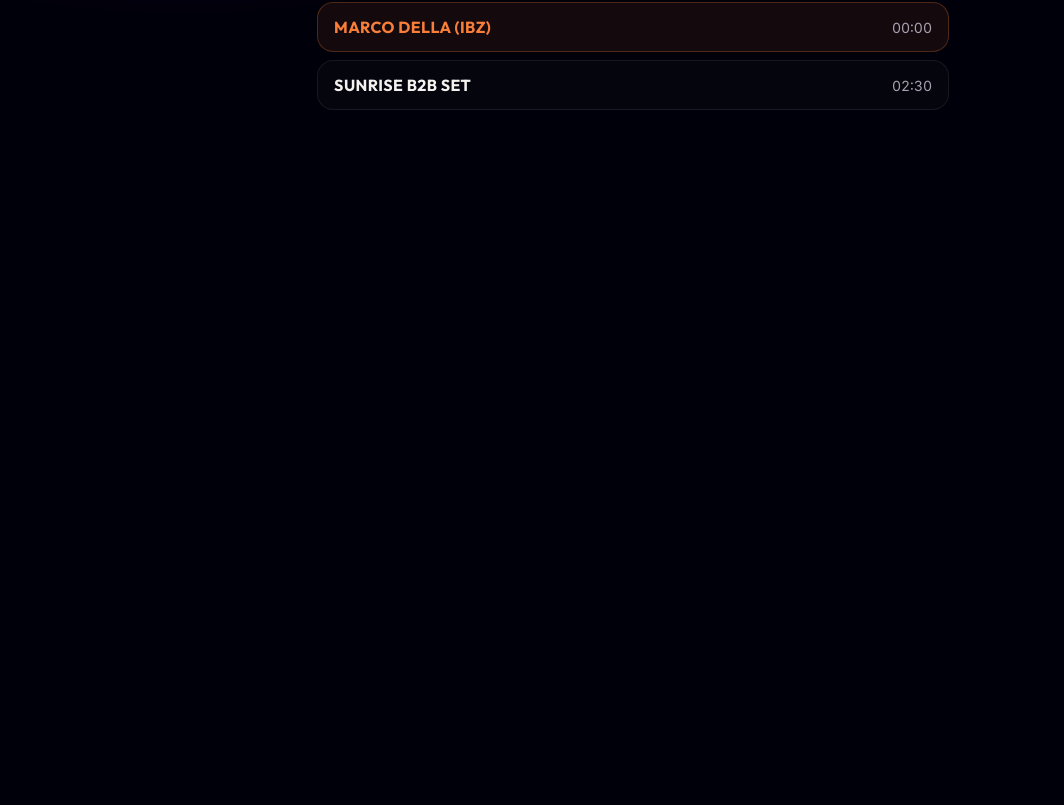
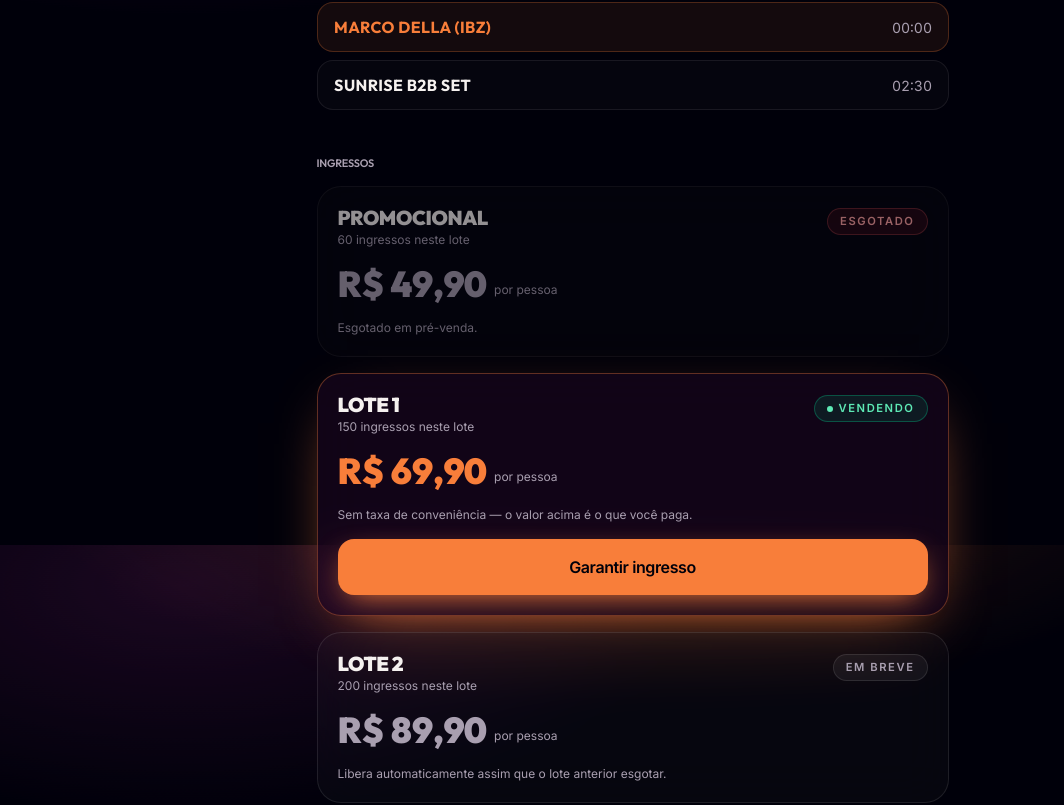
Before and after one commit to TheLastJedi00/sunset-vibezz, an Angular app: page / in a window 1280 px wide. Shown: the part 1055-1860 px from the top of the page, without its empty margins (0-1064 px from the left). Before the commit the page ends 1277 px from the top, so only its background shows below. Built offline with nearby package versions, Linux system fonts and the light colour scheme.

Commit message:
feat: cria molecula LoteCard e lista de lotes na vitrine
Co-Authored-By: Claude Opus 5 (1M context) <noreply@anthropic.com>
Claude-Session: https://claude.ai/code/session_017uRah5L7D8AA3Nt3Qb6pra

```diff
--- a/src/app/pages/vitrine/vitrine-page.ts
+++ b/src/app/pages/vitrine/vitrine-page.ts
@@ -1,11 +1,14 @@
 import { ChangeDetectionStrategy, Component, OnInit, inject } from '@angular/core';
+import { Router } from '@angular/router';
+import { LoteVitrine } from '../../core/models';
 import { BilheteriaStore } from '../../core/state/bilheteria-store';
+import { LoteCard } from '../../ui/molecules/lote-card';
 import { Header } from '../../ui/organisms/header';
 import { Hero } from '../../ui/organisms/hero';
 
 @Component({
   selector: 'app-vitrine-page',
-  imports: [Header, Hero],
+  imports: [Header, Hero, LoteCard],
   changeDetection: ChangeDetectionStrategy.OnPush,
   template: `
     <app-header />
@@ -14,6 +17,25 @@ import { Hero } from '../../ui/organisms/hero';
       @if (store.evento(); as evento) {
         <app-hero [evento]="evento" />
       }
+
+      <section id="ingressos" class="flex flex-col gap-4 px-5 pt-8">
+        <h2 class="text-[0.68rem] font-semibold uppercase tracking-[0.22em] text-ink-muted">
+          Ingressos
+        </h2>
+
+        @for (lote of store.lotes(); track lote.id) {
+          <app-lote-card [lote]="lote" (comprar)="irParaCheckout($event)" />
+        }
+
+        @if (store.esgotado()) {
+          <p
+            class="animate-enter rounded-2xl border border-ink/10 bg-ink/[0.03] px-5 py-4 text-sm text-ink-muted"
+          >
+            Todos os lotes foram vendidos. Siga o perfil do evento para saber de eventuais
+            devoluções.
+          </p>
+        }
+      </section>
 
       @if (store.erro(); as erro) {
         <p
@@ -27,8 +49,13 @@ import { Hero } from '../../ui/organisms/hero';
 })
 export class VitrinePage implements OnInit {
   protected readonly store = inject(BilheteriaStore);
+  private readonly router = inject(Router);
 
   ngOnInit(): void {
     this.store.carregarVitrine();
   }
+
+  protected irParaCheckout(lote: LoteVitrine): void {
+    this.router.navigate(['/checkout'], { queryParams: { lote: lote.id } });
+  }
 }
--- /dev/null
+++ b/src/app/ui/molecules/lote-card.ts
@@ -0,0 +1,90 @@
+import { CurrencyPipe } from '@angular/common';
+import { ChangeDetectionStrategy, Component, computed, input, output } from '@angular/core';
+import { LoteVitrine } from '../../core/models';
+import { Badge } from '../atoms/badge';
+import { Button } from '../atoms/button';
+
+/**
+ * Cartão de lote da vitrine.
+ * O lote ativo é o único com preço em destaque e CTA; os demais existem para
+ * mostrar ao comprador o que ele perde ao esperar (ou já perdeu).
+ */
+@Component({
+  selector: 'app-lote-card',
+  imports: [CurrencyPipe, Badge, Button],
+  changeDetection: ChangeDetectionStrategy.OnPush,
+  host: { class: 'block' },
+  template: `
+    @let l = lote();
+
+    <article [class]="classesCartao()">
+      <div class="flex flex-col gap-4">
+        <div class="flex items-start justify-between gap-3">
+          <div class="flex flex-col gap-1">
+            <h3 class="font-display text-xl font-black uppercase tracking-tight">{{ l.nome }}</h3>
+            <p class="text-xs text-ink-muted">
+              {{ l.quantidadeTotal }} ingressos neste lote
+            </p>
+          </div>
+
+          @switch (l.status) {
+            @case ('ativo') {
+              <app-badge tone="success" [dot]="true" [pulse]="true">Vendendo</app-badge>
+            }
+            @case ('aguardando') {
+              <app-badge tone="muted">Em breve</app-badge>
+            }
+            @case ('esgotado') {
+              <app-badge tone="alert">Esgotado</app-badge>
+            }
+          }
+        </div>
+
+        <div class="flex items-end gap-2">
+          <span
+            class="font-display text-4xl font-black tabular-nums"
+            [class]="ativo() ? 'text-accent' : 'text-ink-muted'"
+            [class.line-through]="l.status === 'esgotado'"
+          >
+            {{ l.totalCentavos / 100 | currency: 'BRL' }}
+          </span>
+          <span class="pb-1.5 text-xs text-ink-muted">por pessoa</span>
+        </div>
+
+        @if (ativo()) {
+          <p class="text-xs text-ink-muted">
+            Sem taxa de conveniência — o valor acima é o que você paga.
+          </p>
+
+          <app-button size="lg" [disabled]="l.disponivel === 0" (pressed)="comprar.emit(l)">
+            Garantir ingresso
+          </app-button>
+        } @else if (l.status === 'aguardando') {
+          <p class="text-xs text-ink-muted">
+            Libera automaticamente assim que o lote anterior esgotar.
+          </p>
+        } @else {
+          <p class="text-xs text-ink-muted">Esgotado em pré-venda.</p>
+        }
+      </div>
+    </article>
+  `,
+})
+export class LoteCard {
+  readonly lote = input.required<LoteVitrine>();
+  readonly comprar = output<LoteVitrine>();
+
+  protected readonly ativo = computed(() => this.lote().status === 'ativo');
+
+  protected readonly classesCartao = computed(() => {
+    const base = 'flex flex-col rounded-3xl border p-5 backdrop-blur-xl transition-colors';
+
+    if (this.ativo()) {
+      return `${base} border-accent/35 bg-primary/35 shadow-[0_20px_60px_-30px_var(--color-accent)]`;
+    }
+
+    return this.lote().status === 'esgotado'
+      ? `${base} border-ink/8 bg-ink/[0.02] opacity-60`
+      : `${base} border-ink/10 bg-ink/[0.025]`;
+  });
+}
```
Also changed, not shown: .claude/tasks.md.
